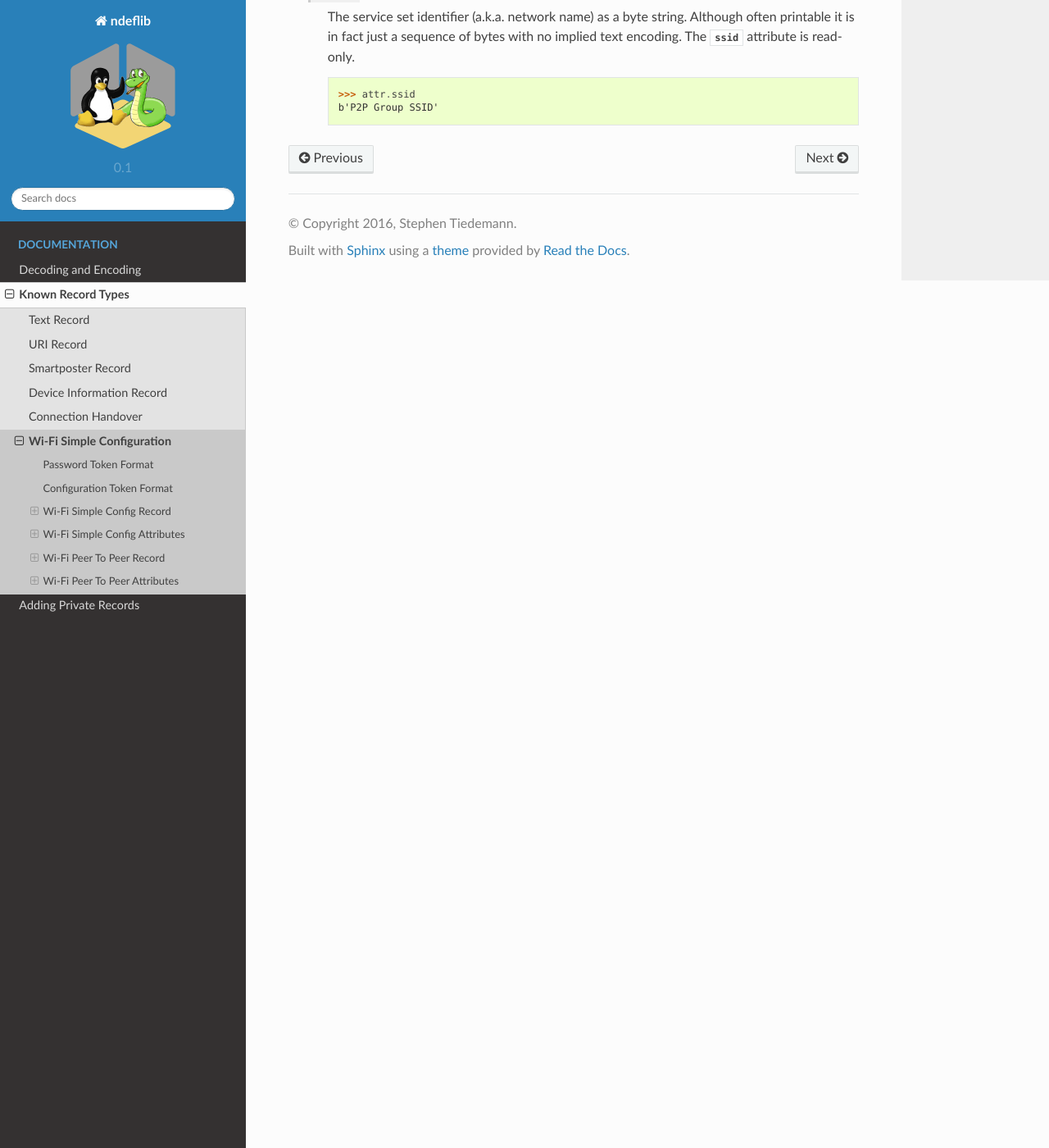
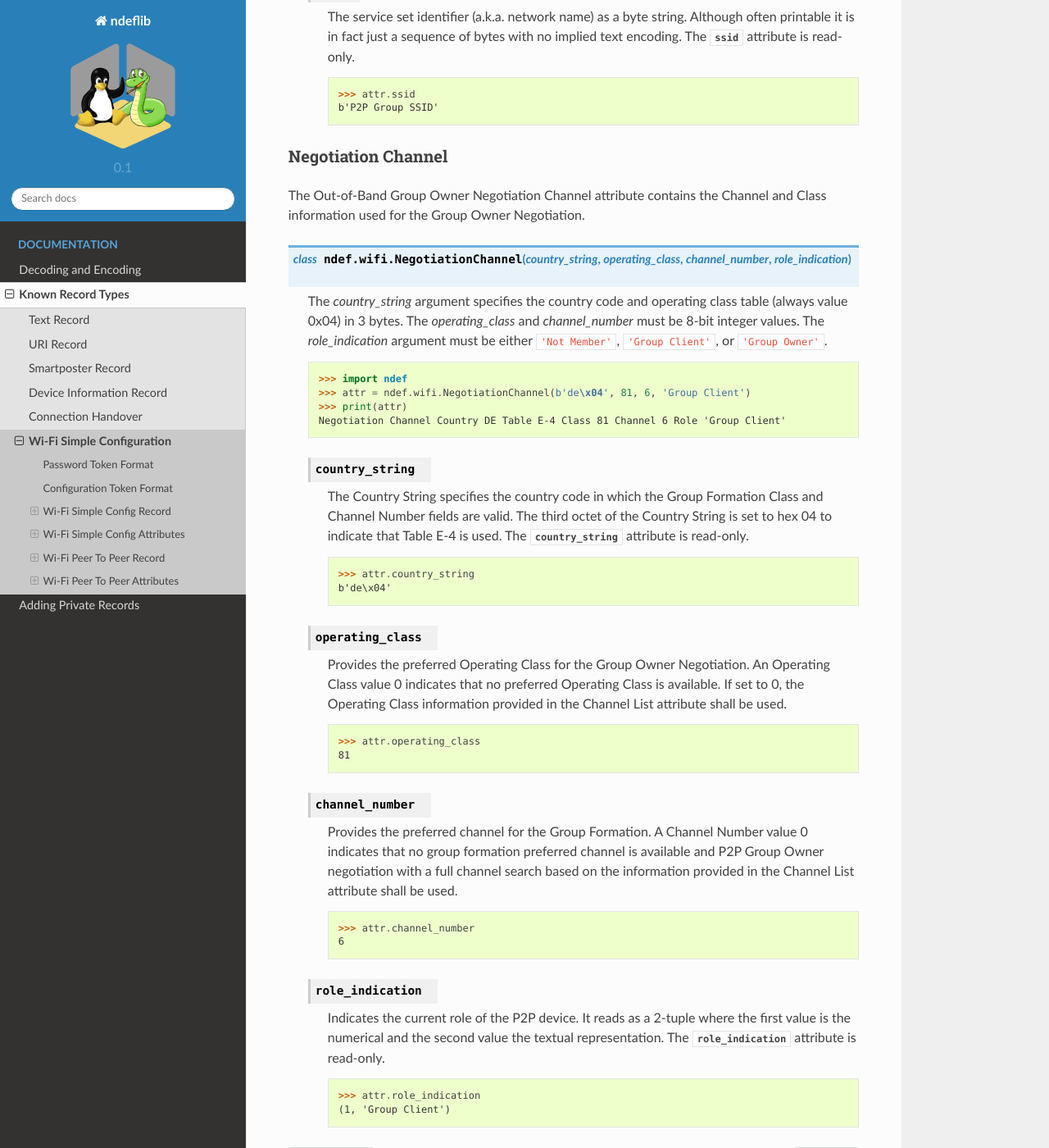
Before and after one commit to nfcpy/ndeflib, a Sphinx documentation site: the page built from docs/records/wifi.rst, in a window 1280 px wide and 1400 px high, scrolled down 27358 px. Shown: the whole window at 82% size. Built offline with Sphinx 7.4.7 and the Read the Docs theme 2.0.0, drawn with Linux system fonts in a browser that asks for light colours.

Commit message:
added documentation for the Out-of-Band Group Owner Negotiation Channel

```diff
--- a/docs/records/wifi.rst
+++ b/docs/records/wifi.rst
@@ -1388,3 +1388,60 @@ Group.
 
       >>> attr.ssid
       b'P2P Group SSID'
+
+Negotiation Channel
+~~~~~~~~~~~~~~~~~~~
+
+The Out-of-Band Group Owner Negotiation Channel attribute contains the Channel
+and Class information used for the Group Owner Negotiation.
+
+.. class:: ndef.wifi.NegotiationChannel(country_string, operating_class, channel_number, role_indication)
+
+   The *country_string* argument specifies the country code and operating class
+   table (always value 0x04) in 3 bytes. The *operating_class* and
+   *channel_number* must be 8-bit integer values. The *role_indication* argument
+   must be either ``'Not Member'``, ``'Group Client'``, or ``'Group Owner'``.
+
+   >>> import ndef
+   >>> attr = ndef.wifi.NegotiationChannel(b'de\x04', 81, 6, 'Group Client')
+   >>> print(attr)
+   Negotiation Channel Country DE Table E-4 Class 81 Channel 6 Role 'Group Client'
+
+   .. attribute:: country_string
+
+      The Country String specifies the country code in which the Group Formation
+      Class and Channel Number fields are valid. The third octet of the Country
+      String is set to hex 04 to indicate that Table E-4 is used. The
+      `country_string` attribute is read-only.
+
+      >>> attr.country_string
+      b'de\x04'
+
+   .. attribute:: operating_class
+
+      Provides the preferred Operating Class for the Group Owner Negotiation. An
+      Operating Class value 0 indicates that no preferred Operating Class is
+      available. If set to 0, the Operating Class information provided in the
+      Channel List attribute shall be used.
+
+      >>> attr.operating_class
+      81
+
+   .. attribute:: channel_number
+
+      Provides the preferred channel for the Group Formation. A Channel Number
+      value 0 indicates that no group formation preferred channel is available
+      and P2P Group Owner negotiation with a full channel search based on the
+      information provided in the Channel List attribute shall be used.
+
+      >>> attr.channel_number
+      6
+
+   .. attribute:: role_indication
+
+      Indicates the current role of the P2P device. It reads as a 2-tuple where
+      the first value is the numerical and the second value the textual
+      representation. The `role_indication` attribute is read-only.
+
+      >>> attr.role_indication
+      (1, 'Group Client')
```
